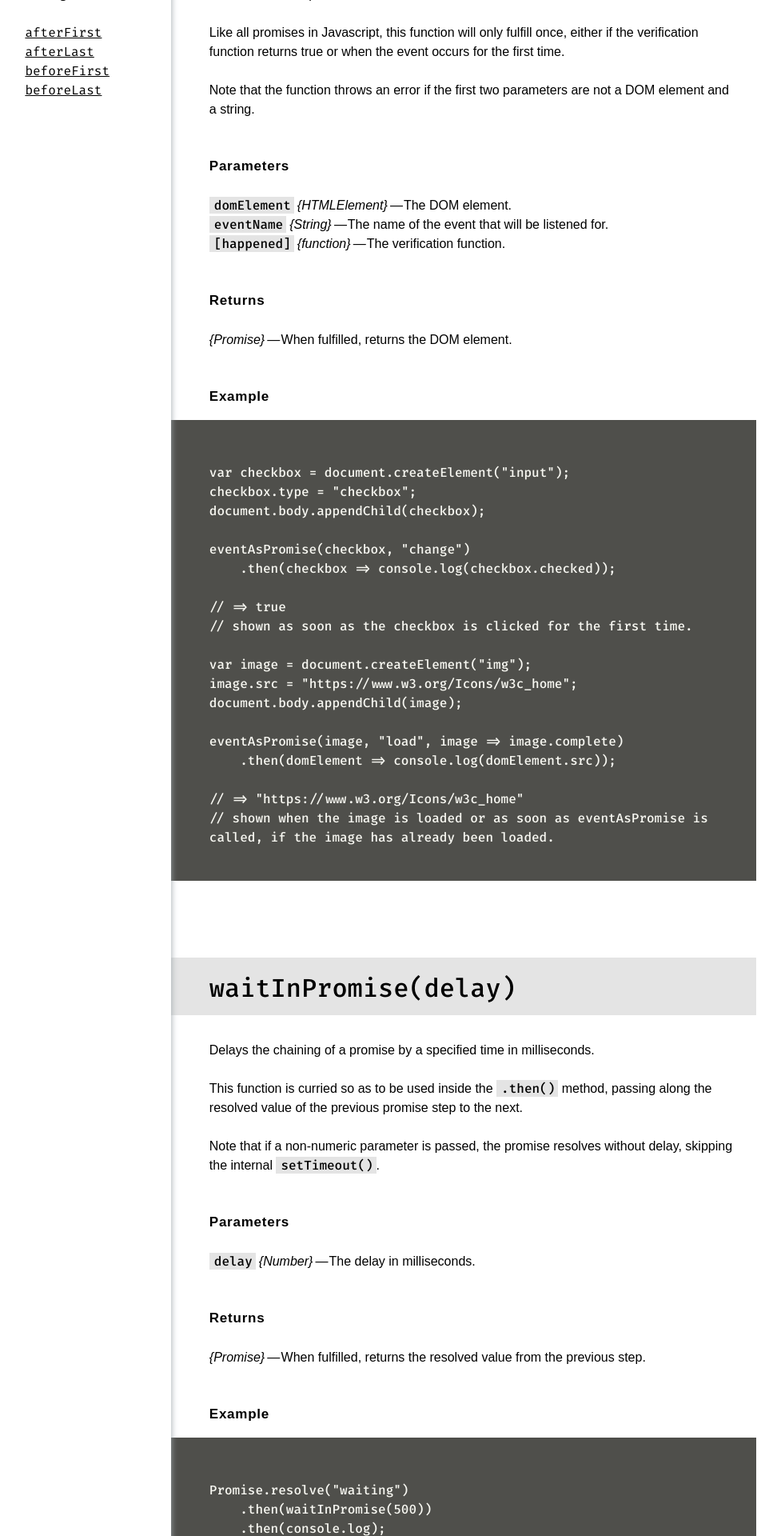
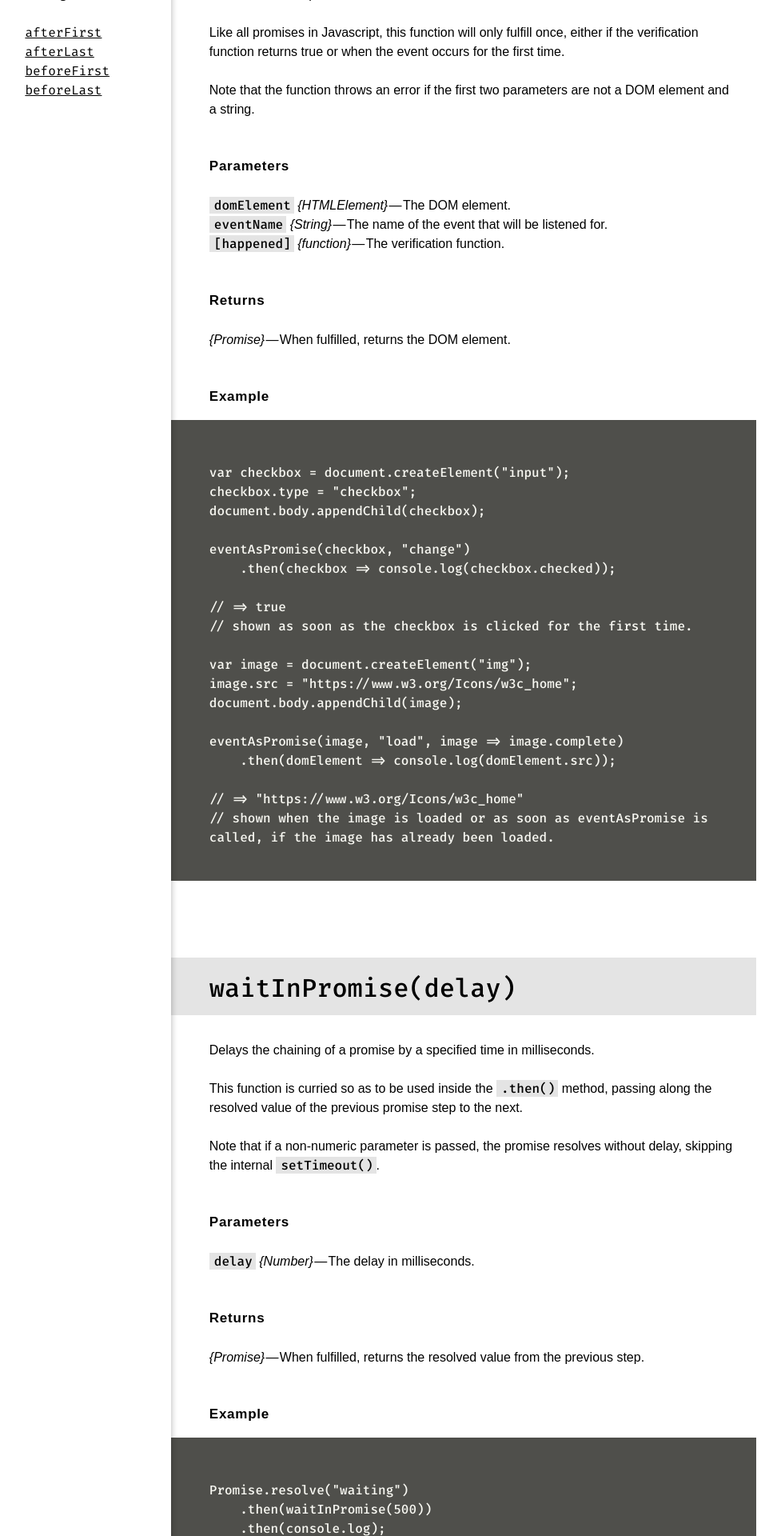
Before and after one commit to leofavre/canivete, a Jekyll site: the page built from docs/index.md, in a window 1280 px wide. Shown: the part 435-2355 px from the top of the page at 80% size, without its empty margins (199-1176 px from the left). Built offline with Jekyll 4.4.1, drawn with Linux system fonts in a browser that asks for light colours; some web fonts are replaced; some of the changed text lies outside the part shown.

Commit message:
better docs css and fonts

```diff
--- a/docs/_sass/_menu.scss
+++ b/docs/_sass/_menu.scss
@@ -14,7 +14,7 @@
 	z-index: 1;
 	-webkit-overflow-scrolling: touch;
 
-	box-shadow: 0 0 0.5rem #9da5ab;
+	box-shadow: 0 0 0.5rem rgba(#000, 0.3);
 	display: block;
 	flex: 6 3 0;
 	height: auto;
--- a/docs/_sass/_richtext.scss
+++ b/docs/_sass/_richtext.scss
@@ -58,16 +58,6 @@
 		line-height: $grid;
 		letter-spacing: 0.045em;
 		margin: ($grid * 2) 0 $grid;
-	}
-
-	h4 + p > code {
-		margin-right: 4px;
-	}
-
-	h4 + p > em:after {
-		content: "—";
-		position: relative;
-		left: 0.2em;
 	}
 
 	h5 {
--- a/docs/_script/run.js
+++ b/docs/_script/run.js
@@ -79,8 +79,8 @@
 
 const formatTableLine = param => {
 	let name = param.name ? "`" + formatParam(param) + "`" : "";
-	let type = param.type && param.type.names.length > 0 ? "*" + formatType(param.type.names) + "*" : "";
-	let desc = param.description ? " " + formatDescription(param.description) : "";
+	let type = param.type && param.type.names.length > 0 ? " *" + formatType(param.type.names) + "*" : "";
+	let desc = param.description ? "&#8202;&#8212;&#8202;" + formatDescription(param.description) : "";
 	return `${name}${type}${desc}`;
 };
 
```
Also changed, not shown: docs/index.md (+31 -31 lines).
